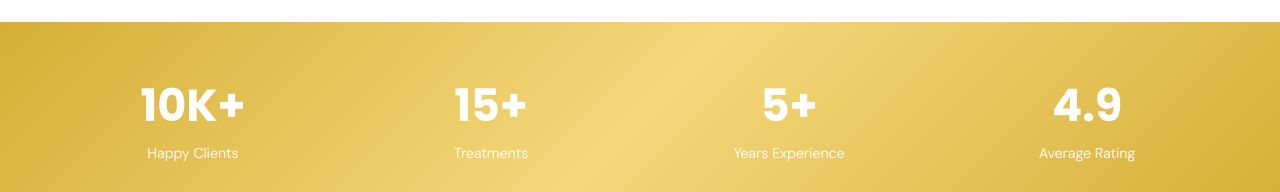
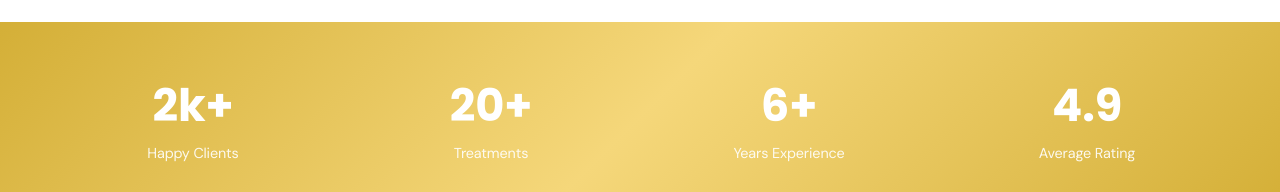
Before and after one commit to udhay13/Niraa, a React (Vite) app: page /about in a window 1280 px wide. Shown: the part 2485-2677 px from the top of the page. Built offline with nearby package versions, Linux system fonts and the light colour scheme; no server answers; the database is empty; a web font is replaced by a local one.

Commit message:
Update stats on About Us page

```diff
--- a/src/pages/About.jsx
+++ b/src/pages/About.jsx
@@ -177,15 +177,15 @@ const About = () => {
                 <div className="container">
                     <div className="stats-grid">
                         <div className="stat-item">
-                            <span className="stat-number">10K+</span>
+                            <span className="stat-number">2k+</span>
                             <span className="stat-label">Happy Clients</span>
                         </div>
                         <div className="stat-item">
-                            <span className="stat-number">15+</span>
+                            <span className="stat-number">20+</span>
                             <span className="stat-label">Treatments</span>
                         </div>
                         <div className="stat-item">
-                            <span className="stat-number">5+</span>
+                            <span className="stat-number">6+</span>
                             <span className="stat-label">Years Experience</span>
                         </div>
                         <div className="stat-item">
```
